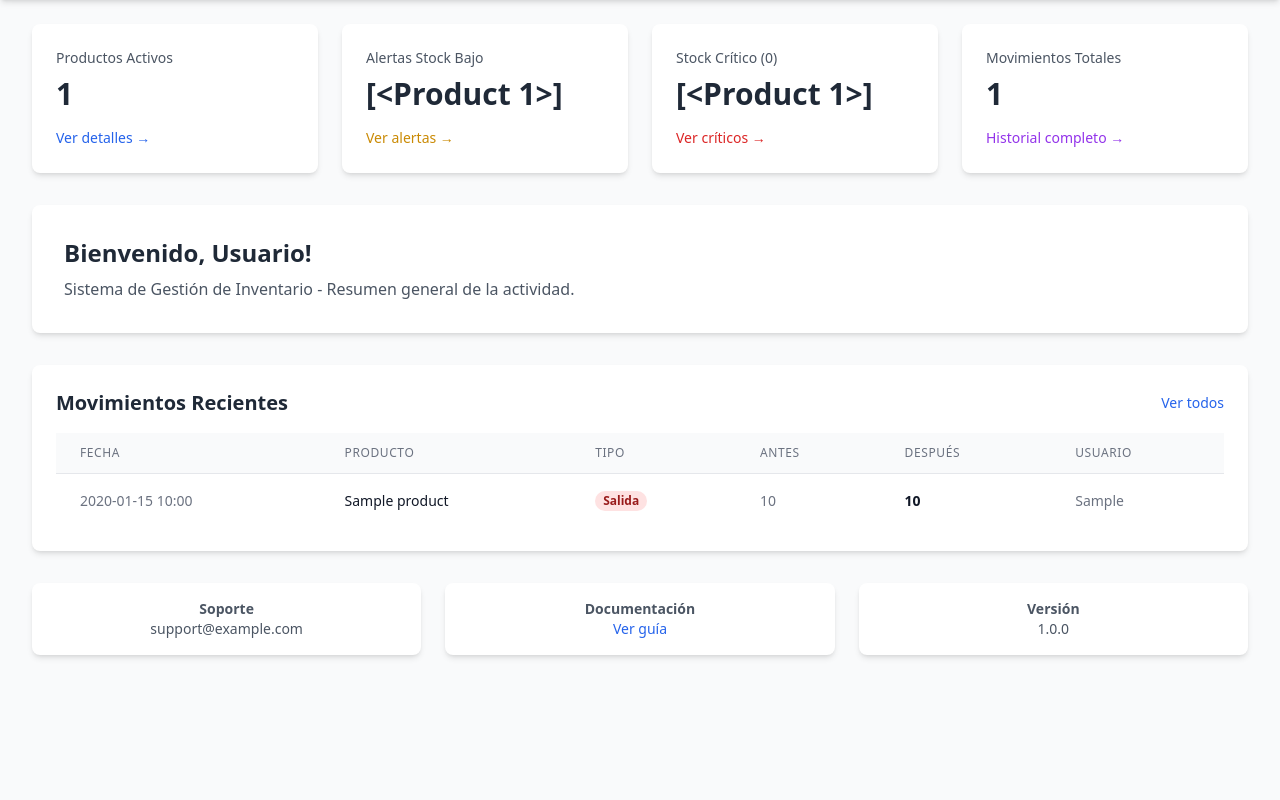
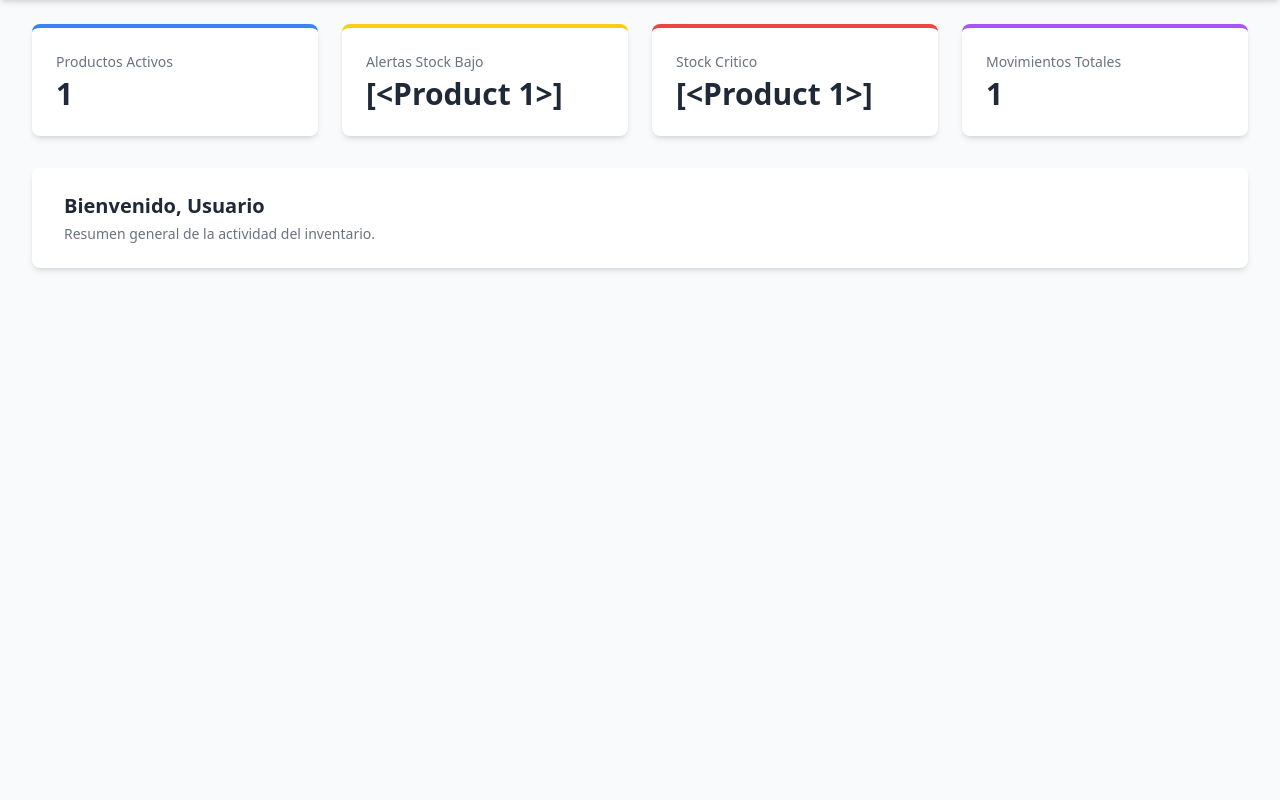
Before and after one commit to Uziel-Almonte/manage-system, a Flask app: template app/templates/index.html in a window 1280 px wide. Shown: the part 64-864 px from the top of the page. Run offline with Flask 3, Linux system fonts and the light colour scheme; tables that the repository leaves empty hold one stand-in row (values such as "Sample post"); the template is opened without the code that fills it: values that come from a table or form of the project are taken from there, most other values are stand-ins (such as "Sample title", 1, 10 or a date in 2020); parts of the project's set-up code (start-up, migrations or seed data) failed here and were passed over; some libraries are stand-ins or nearby versions.

Commit message:
Fixed some bugs and an error with reports showing for users that were not allowed to view them, also fixed a scope to be utilize correctly by the frontend

```diff
--- a/app/templates/base.html
+++ b/app/templates/base.html
@@ -111,43 +111,50 @@
         <aside class="hidden lg:block w-56 bg-white shadow-lg flex-shrink-0">
             <div class="p-5">
                 <h2 class="text-xs font-semibold text-gray-400 uppercase tracking-wider mb-4">Navegación</h2>
+                {% set cp = request.path %}
                 <nav class="space-y-1">
                     <a href="/"
-                       class="flex items-center gap-2 px-3 py-2 text-sm text-gray-700 rounded-lg hover:bg-blue-50 hover:text-blue-600 transition">
+                       class="flex items-center gap-2 px-3 py-2 text-sm rounded-lg transition
+                              {{ 'bg-blue-50 text-blue-600 font-semibold' if cp == '/' else 'text-gray-700 hover:bg-blue-50 hover:text-blue-600' }}">
                         Dashboard
                     </a>
 
                     {% if 'product:view' in scopes or 'product:manage' in scopes %}
                     <a href="/products"
-                       class="flex items-center gap-2 px-3 py-2 text-sm text-gray-700 rounded-lg hover:bg-blue-50 hover:text-blue-600 transition">
+                       class="flex items-center gap-2 px-3 py-2 text-sm rounded-lg transition
+                              {{ 'bg-blue-50 text-blue-600 font-semibold' if cp.startswith('/products') else 'text-gray-700 hover:bg-blue-50 hover:text-blue-600' }}">
                         Productos
                     </a>
                     {% endif %}
 
                     {% if 'stock:view' in scopes or 'stock:manage' in scopes %}
                     <a href="/stock"
-                       class="flex items-center gap-2 px-3 py-2 text-sm text-gray-700 rounded-lg hover:bg-blue-50 hover:text-blue-600 transition">
+                       class="flex items-center gap-2 px-3 py-2 text-sm rounded-lg transition
+                              {{ 'bg-blue-50 text-blue-600 font-semibold' if cp == '/stock' else 'text-gray-700 hover:bg-blue-50 hover:text-blue-600' }}">
                         Inventario
                     </a>
                     {% if 'stock:manage' in scopes %}
                     <a href="/stock/update"
-                       class="flex items-center gap-2 px-3 py-2 text-sm text-gray-500 rounded-lg hover:bg-blue-50 hover:text-blue-600 transition pl-6">
-                        ↳ Registrar Movimiento
+                       class="flex items-center gap-2 px-3 py-2 text-sm rounded-lg transition pl-6
+                              {{ 'bg-blue-50 text-blue-600 font-semibold' if cp == '/stock/update' else 'text-gray-500 hover:bg-blue-50 hover:text-blue-600' }}">
+                        &#x21B3; Registrar Movimiento
                     </a>
                     {% endif %}
                     {% endif %}
 
                     {% if 'report:view' in scopes %}
                     <a href="/reports"
-                       class="flex items-center gap-2 px-3 py-2 text-sm text-gray-700 rounded-lg hover:bg-blue-50 hover:text-blue-600 transition">
+                       class="flex items-center gap-2 px-3 py-2 text-sm rounded-lg transition
+                              {{ 'bg-blue-50 text-blue-600 font-semibold' if cp == '/reports' else 'text-gray-700 hover:bg-blue-50 hover:text-blue-600' }}">
                         Reportes
                     </a>
                     {% endif %}
 
                     {% if 'audit:view' in scopes %}
                     <a href="/audit"
-                       class="flex items-center gap-2 px-3 py-2 text-sm text-gray-700 rounded-lg hover:bg-blue-50 hover:text-blue-600 transition">
-                        Auditoría
+                       class="flex items-center gap-2 px-3 py-2 text-sm rounded-lg transition
+                              {{ 'bg-blue-50 text-blue-600 font-semibold' if cp == '/audit' else 'text-gray-700 hover:bg-blue-50 hover:text-blue-600' }}">
+                        Auditoria
                     </a>
                     {% endif %}
                 </nav>
--- a/app/templates/index.html
+++ b/app/templates/index.html
@@ -3,130 +3,122 @@
 {% block title %}Dashboard - Sistema de Gestión de Inventario{% endblock %}
 
 {% block content %}
-<div class="grid grid-cols-1 md:grid-cols-2 lg:grid-cols-4 gap-6 mb-8">
+{% set scopes = session.get('user_scopes', []) %}
+
+<!-- Summary Cards -->
+<div class="grid grid-cols-1 sm:grid-cols-2 lg:grid-cols-4 gap-6 mb-8">
+
     <!-- Card 1: Total Products -->
-    <div class="bg-white rounded-lg shadow-md p-6 hover:shadow-lg transition">
-        <div class="flex items-center justify-between">
-            <div>
-                <p class="text-gray-600 text-sm font-medium">Productos Activos</p>
-                <p class="text-3xl font-bold text-gray-800 mt-2">{{ total_products }}</p>
-            </div>
-            <div class="text-4xl text-blue-500"></div>
-        </div>
-        <a href="/products" class="mt-4 inline-block text-blue-600 hover:text-blue-800 text-sm font-medium">
-            Ver detalles →
+    <div class="bg-white rounded-lg shadow-md p-6 hover:shadow-lg transition border-t-4 border-blue-500">
+        <p class="text-gray-500 text-sm font-medium">Productos Activos</p>
+        <p class="text-3xl font-bold text-gray-800 mt-1">{{ total_products }}</p>
+        {% if 'product:view' in scopes or 'product:manage' in scopes %}
+        <a href="/products" class="mt-3 inline-block text-blue-600 hover:text-blue-800 text-sm font-medium">
+            Ver detalles &rarr;
         </a>
+        {% endif %}
     </div>
 
-    <!-- Card 2: Low Stock (<= min_stock) -->
-    <div class="bg-white rounded-lg shadow-md p-6 hover:shadow-lg transition">
-        <div class="flex items-center justify-between">
-            <div>
-                <p class="text-gray-600 text-sm font-medium">Alertas Stock Bajo</p>
-                <p class="text-3xl font-bold text-gray-800 mt-2">{{ low_stock_count }}</p>
-            </div>
-            <div class="text-4xl text-yellow-500"></div>
-        </div>
-        <a href="/stock" class="mt-4 inline-block text-yellow-600 hover:text-yellow-800 text-sm font-medium">
-            Ver alertas →
+    <!-- Card 2: Low Stock -->
+    <div class="bg-white rounded-lg shadow-md p-6 hover:shadow-lg transition border-t-4 border-yellow-400">
+        <p class="text-gray-500 text-sm font-medium">Alertas Stock Bajo</p>
+        <p class="text-3xl font-bold text-gray-800 mt-1">{{ low_stock_count }}</p>
+        {% if 'stock:view' in scopes or 'stock:manage' in scopes %}
+        <a href="/stock" class="mt-3 inline-block text-yellow-600 hover:text-yellow-800 text-sm font-medium">
+            Ver alertas &rarr;
         </a>
+        {% endif %}
     </div>
 
-    <!-- Card 3: Critical Stock (0 qty) -->
-    <div class="bg-white rounded-lg shadow-md p-6 hover:shadow-lg transition">
-        <div class="flex items-center justify-between">
-            <div>
-                <p class="text-gray-600 text-sm font-medium">Stock Crítico (0)</p>
-                <p class="text-3xl font-bold text-gray-800 mt-2">{{ critical_stock_count }}</p>
-            </div>
-            <div class="text-4xl text-red-500"></div>
-        </div>
-        <a href="/reports" class="mt-4 inline-block text-red-600 hover:text-red-800 text-sm font-medium">
-            Ver críticos →
+    <!-- Card 3: Critical Stock -->
+    <div class="bg-white rounded-lg shadow-md p-6 hover:shadow-lg transition border-t-4 border-red-500">
+        <p class="text-gray-500 text-sm font-medium">Stock Critico</p>
+        <p class="text-3xl font-bold text-gray-800 mt-1">{{ critical_stock_count }}</p>
+        {% if 'report:view' in scopes %}
+        <a href="/reports" class="mt-3 inline-block text-red-600 hover:text-red-800 text-sm font-medium">
+            Ver criticos &rarr;
         </a>
+        {% elif 'stock:view' in scopes or 'stock:manage' in scopes %}
+        <a href="/stock" class="mt-3 inline-block text-red-600 hover:text-red-800 text-sm font-medium">
+            Ver stock &rarr;
+        </a>
+        {% endif %}
     </div>
 
     <!-- Card 4: Total Movements -->
-    <div class="bg-white rounded-lg shadow-md p-6 hover:shadow-lg transition">
-        <div class="flex items-center justify-between">
-            <div>
-                <p class="text-gray-600 text-sm font-medium">Movimientos Totales</p>
-                <p class="text-3xl font-bold text-gray-800 mt-2">{{ total_movements }}</p>
-            </div>
-            <div class="text-4xl text-purple-500"></div>
-        </div>
-        <a href="/reports" class="mt-4 inline-block text-purple-600 hover:text-purple-800 text-sm font-medium">
-            Historial completo →
+    <div class="bg-white rounded-lg shadow-md p-6 hover:shadow-lg transition border-t-4 border-purple-500">
+        <p class="text-gray-500 text-sm font-medium">Movimientos Totales</p>
+        <p class="text-3xl font-bold text-gray-800 mt-1">{{ total_movements }}</p>
+        {% if 'report:view' in scopes %}
+        <a href="/reports" class="mt-3 inline-block text-purple-600 hover:text-purple-800 text-sm font-medium">
+            Ver reporte &rarr;
         </a>
+        {% elif 'stock:view' in scopes or 'stock:manage' in scopes %}
+        <a href="/stock" class="mt-3 inline-block text-purple-600 hover:text-purple-800 text-sm font-medium">
+            Ver historial &rarr;
+        </a>
+        {% endif %}
     </div>
 </div>
 
-<!-- Welcome Section -->
-<div class="bg-white rounded-lg shadow-md p-8 mb-8">
-    <h2 class="text-2xl font-bold text-gray-800 mb-2">Bienvenido, {{ session.get('user', {}).get('name', 'Usuario') }}!</h2>
-    <p class="text-gray-600">
-        Sistema de Gestión de Inventario - Resumen general de la actividad.
-    </p>
+<!-- Welcome -->
+<div class="bg-white rounded-lg shadow-md px-8 py-6 mb-8">
+    <h2 class="text-xl font-bold text-gray-800">
+        Bienvenido, {{ session.get('user', {}).get('name', session.get('user', {}).get('preferred_username', 'Usuario')) }}
+    </h2>
+    <p class="text-gray-500 text-sm mt-1">Resumen general de la actividad del inventario.</p>
 </div>
 
 <!-- Recent Movements Table -->
+{% if 'stock:view' in scopes or 'stock:manage' in scopes %}
 <div class="bg-white rounded-lg shadow-md p-6">
     <div class="flex justify-between items-center mb-4">
-        <h2 class="text-xl font-bold text-gray-800">Movimientos Recientes</h2>
-        <a href="/stock" class="text-blue-600 hover:text-blue-800 text-sm font-medium">Ver todos</a>
+        <h2 class="text-lg font-bold text-gray-800">Movimientos Recientes</h2>
+        <a href="/stock" class="text-blue-600 hover:text-blue-800 text-sm font-medium">Ver todos &rarr;</a>
     </div>
 
     <div class="overflow-x-auto">
-        <table class="min-w-full divide-y divide-gray-200">
+        <table class="min-w-full divide-y divide-gray-200 text-sm">
             <thead class="bg-gray-50">
                 <tr>
-                    <th scope="col" class="px-6 py-3 text-left text-xs font-medium text-gray-500 uppercase tracking-wider">Fecha</th>
-                    <th scope="col" class="px-6 py-3 text-left text-xs font-medium text-gray-500 uppercase tracking-wider">Producto</th>
-                    <th scope="col" class="px-6 py-3 text-left text-xs font-medium text-gray-500 uppercase tracking-wider">Tipo</th>
-                    <th scope="col" class="px-6 py-3 text-left text-xs font-medium text-gray-500 uppercase tracking-wider">Antes</th>
-                    <th scope="col" class="px-6 py-3 text-left text-xs font-medium text-gray-500 uppercase tracking-wider">Después</th>
-                    <th scope="col" class="px-6 py-3 text-left text-xs font-medium text-gray-500 uppercase tracking-wider">Usuario</th>
+                    <th class="px-4 py-3 text-left text-xs font-medium text-gray-500 uppercase tracking-wider">Fecha</th>
+                    <th class="px-4 py-3 text-left text-xs font-medium text-gray-500 uppercase tracking-wider">Producto</th>
+                    <th class="px-4 py-3 text-left text-xs font-medium text-gray-500 uppercase tracking-wider">Tipo</th>
+                    <th class="px-4 py-3 text-left text-xs font-medium text-gray-500 uppercase tracking-wider">Antes</th>
+                    <th class="px-4 py-3 text-left text-xs font-medium text-gray-500 uppercase tracking-wider">Despues</th>
+                    <th class="px-4 py-3 text-left text-xs font-medium text-gray-500 uppercase tracking-wider">Usuario</th>
                 </tr>
             </thead>
             <tbody class="bg-white divide-y divide-gray-200">
                 {% for movement in recent_movements %}
-                <tr class="hover:bg-gray-50">
-                    <td class="px-6 py-4 whitespace-nowrap text-sm text-gray-500">{{ movement.date.strftime('%Y-%m-%d %H:%M') }}</td>
-                    <td class="px-6 py-4 whitespace-nowrap text-sm font-medium text-gray-900">{{ movement.product.name }}</td>
-                    <td class="px-6 py-4 whitespace-nowrap text-sm">
+                <tr class="hover:bg-gray-50 transition">
+                    <td class="px-4 py-3 whitespace-nowrap text-gray-500">
+                        {{ movement.date.strftime('%d/%m/%Y %H:%M') if movement.date else 'N/A' }}
+                    </td>
+                    <td class="px-4 py-3 whitespace-nowrap font-medium text-gray-900">
+                        {{ movement.product.name if movement.product else '(eliminado)' }}
+                    </td>
+                    <td class="px-4 py-3 whitespace-nowrap">
                         {% if movement.type == 'entry' %}
-                            <span class="px-2 inline-flex text-xs leading-5 font-semibold rounded-full bg-green-100 text-green-800">Entrada</span>
+                        <span class="px-2 py-0.5 text-xs font-semibold rounded-full bg-green-100 text-green-800">Entrada</span>
                         {% else %}
-                            <span class="px-2 inline-flex text-xs leading-5 font-semibold rounded-full bg-red-100 text-red-800">Salida</span>
+                        <span class="px-2 py-0.5 text-xs font-semibold rounded-full bg-red-100 text-red-800">Salida</span>
                         {% endif %}
                     </td>
-                    <td class="px-6 py-4 whitespace-nowrap text-sm text-gray-500">{{ movement.prev_qty }}</td>
-                    <td class="px-6 py-4 whitespace-nowrap text-sm text-gray-900 font-semibold">{{ movement.new_qty }}</td>
-                    <td class="px-6 py-4 whitespace-nowrap text-sm text-gray-500">{{ movement.user }}</td>
+                    <td class="px-4 py-3 whitespace-nowrap text-gray-500">{{ movement.prev_qty }}</td>
+                    <td class="px-4 py-3 whitespace-nowrap font-semibold text-gray-800">{{ movement.new_qty }}</td>
+                    <td class="px-4 py-3 whitespace-nowrap text-gray-500">{{ movement.user or 'system' }}</td>
                 </tr>
                 {% else %}
                 <tr>
-                    <td colspan="6" class="px-6 py-10 text-center text-gray-500">No hay movimientos recientes registrados.</td>
+                    <td colspan="6" class="px-4 py-10 text-center text-gray-400">
+                        No hay movimientos recientes registrados.
+                    </td>
                 </tr>
                 {% endfor %}
             </tbody>
         </table>
     </div>
 </div>
-
-<!-- Footer Info -->
-<div class="mt-8 grid grid-cols-1 md:grid-cols-3 gap-6 text-center text-gray-600 text-sm">
-    <div class="bg-white rounded-lg shadow-md p-4">
-        <p class="font-semibold">Soporte</p>
-        <p>support@example.com</p>
-    </div>
-    <div class="bg-white rounded-lg shadow-md p-4">
-        <p class="font-semibold">Documentación</p>
-        <p><a href="#" class="text-blue-600 hover:underline">Ver guía</a></p>
-    </div>
-    <div class="bg-white rounded-lg shadow-md p-4">
-        <p class="font-semibold">Versión</p>
-        <p>1.0.0</p>
-    </div>
-</div>
+{% endif %}
 {% endblock %}
```
Also changed, not shown: app/templates/stock/update.html (+7 -6 lines), 1 other file.
